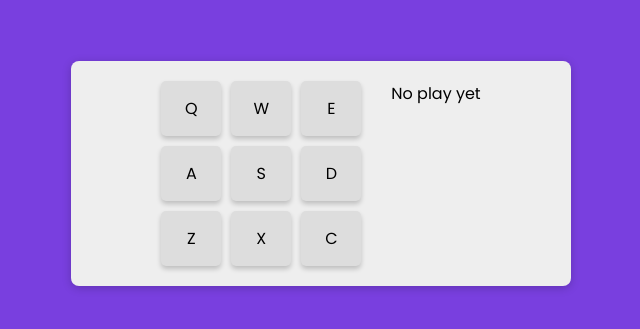
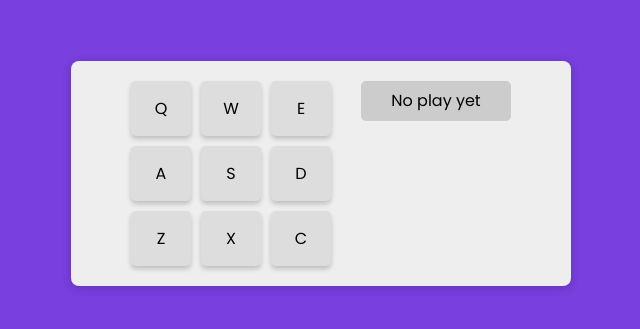
Before and after one commit to ivanherreradev/freecodecamp-drum-machine, a React (Vite) app: page / in a window 1280 px wide. Shown: the part 227-556 px from the top of the page, without its empty margins (319-959 px from the left). Built offline with nearby package versions, Linux system fonts and the light colour scheme.

Commit message:
add styles (Display)

```diff
--- a/src/components/LateralPanel/components/Display/Display.jsx
+++ b/src/components/LateralPanel/components/Display/Display.jsx
@@ -1,7 +1,12 @@
 import React from 'react'
+import styles from './Display.module.css'
 
 const Display = ({ currentMessage }) => {
-  return <p id="display">{currentMessage}</p>
+  return (
+    <p id="display" className={styles.display}>
+      {currentMessage}
+    </p>
+  )
 }
 
 export default Display
--- /dev/null
+++ b/src/components/LateralPanel/components/Display/Display.module.css
@@ -0,0 +1,9 @@
+.display {
+  background-color: #ccc;
+  width: 150px;
+  height: 40px;
+  display: flex;
+  align-items: center;
+  justify-content: center;
+  border-radius: 5px;
+}
```
